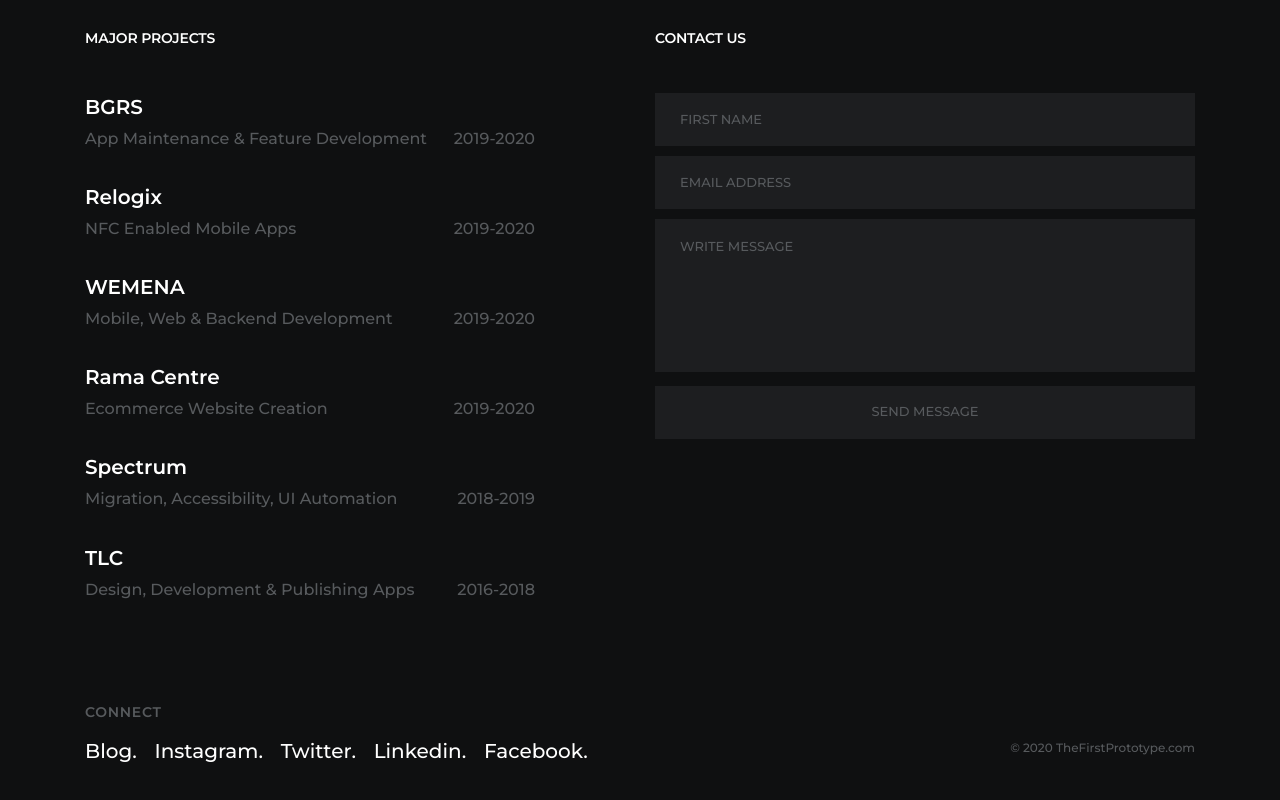
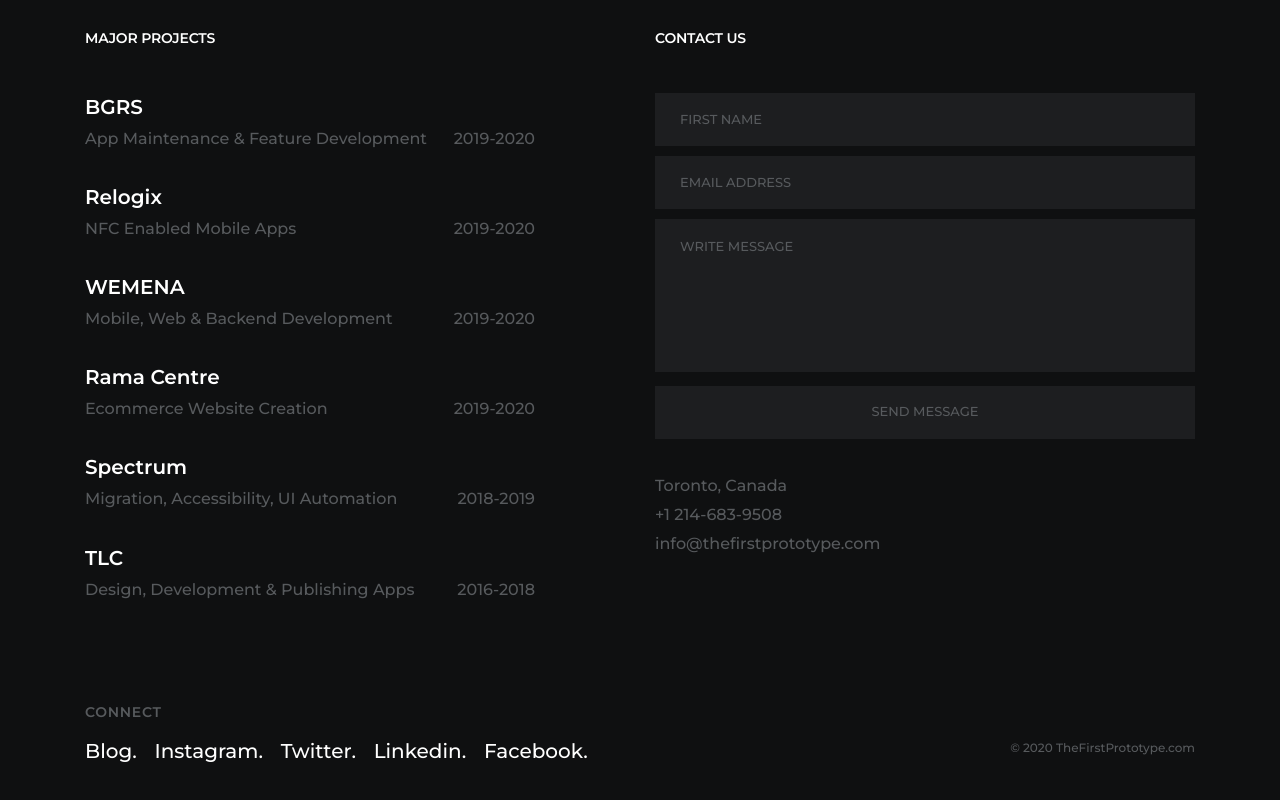
Before and after one commit to saamerm/TFP-OldWebsite, a plain HTML site: page index.html in a window 1280 px wide. Shown: the part 3324-4124 px from the top of the page. Drawn offline with nearby package versions, Linux system fonts and the light colour scheme.

Commit message:
Added more Contact Us information

```diff
--- a/index.html
+++ b/index.html
@@ -190,6 +190,11 @@
               <textarea placeholder="write message"></textarea>
               <input id="send_message" type="submit" value="send message">
             <!-- </form> -->
+            <div class="about__experience-single">
+              <h6>Toronto, Canada</h6>
+              <h6>+1 214-683-9508</h6>
+              <h6>info@thefirstprototype.com</h6>
+            </div>
           </div>
         </div>
       </div>
```
